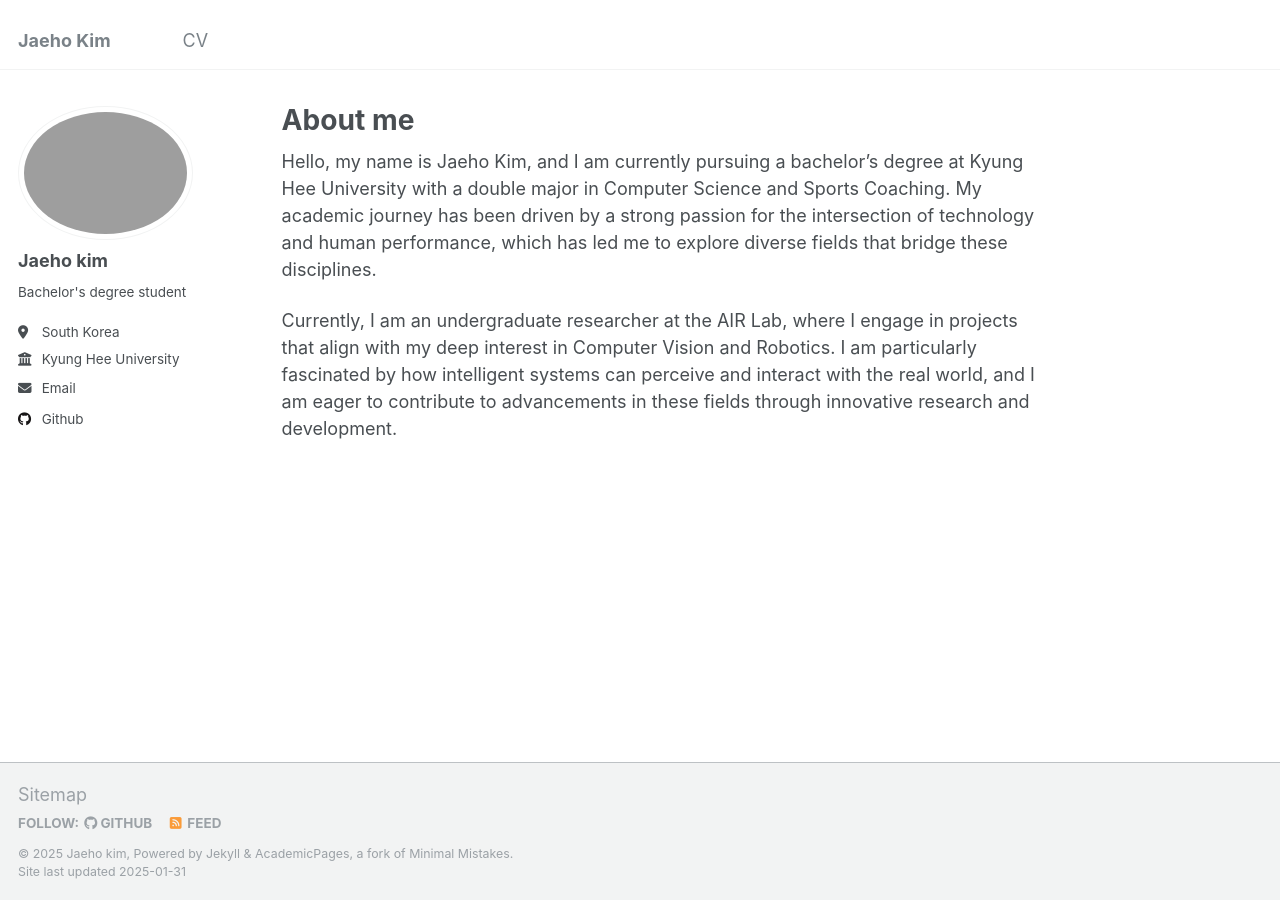
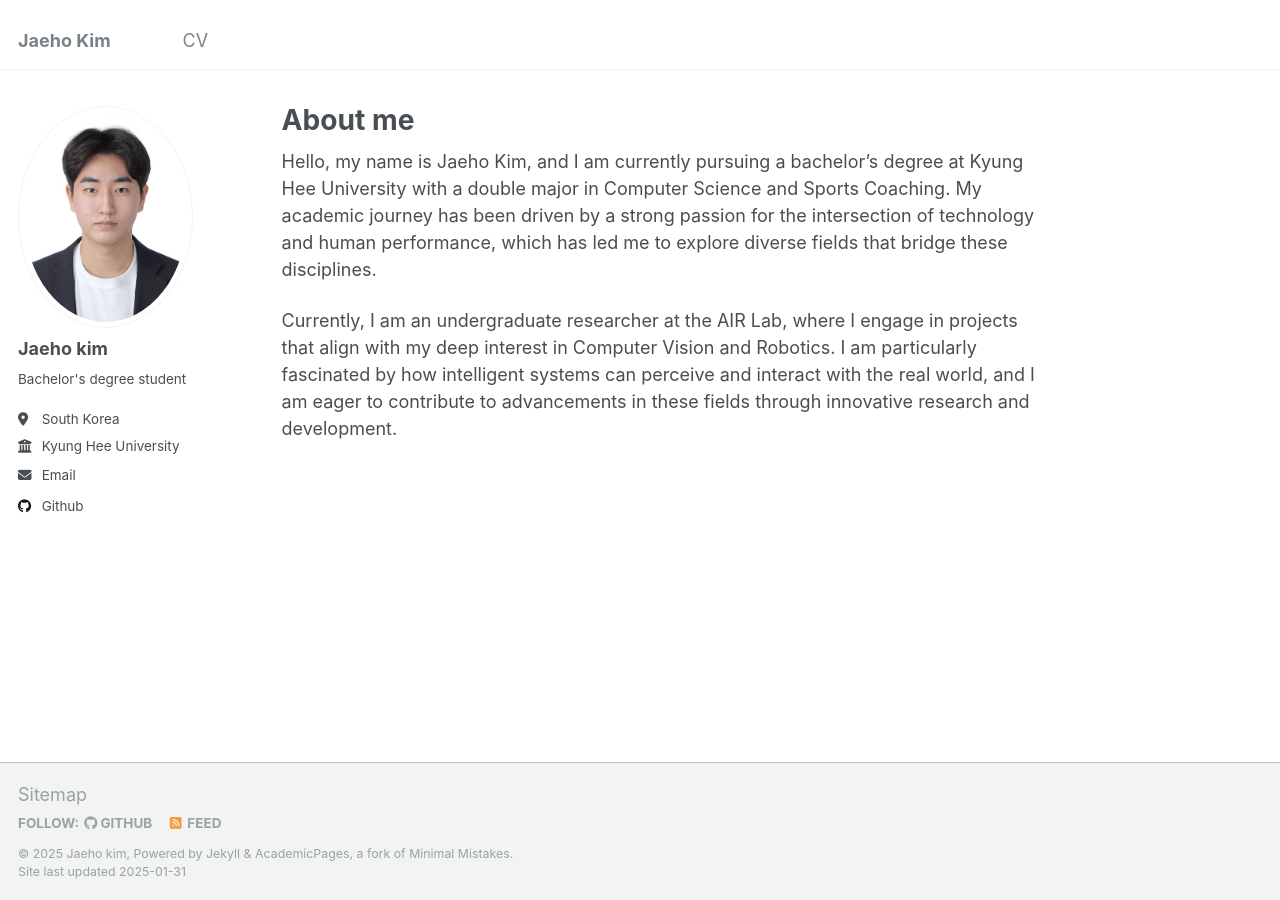
Before and after one commit to zahorkim/zahorkim.github.io, a Jekyll site: the page built from _pages/about.md, in a window 1280 px wide. Built offline with Jekyll 4.4.1, drawn with Linux system fonts in a browser that asks for light colours.

Commit message:
Update _config.yml

```diff
--- a/_config.yml
+++ b/_config.yml
@@ -21,7 +21,7 @@ repository               : "zahorkim/zahorkim.github.io"
 #               Additional customization can be done by editing /_includes/author-profile.html
 author:
   # Biographic information
-  avatar           : "증명사진.png"
+  avatar           : "증명사진.jpg"
   name             : "Jaeho kim"
   pronouns         : # example: "she/her"
   bio              : "Bachelor's degree student"
```
